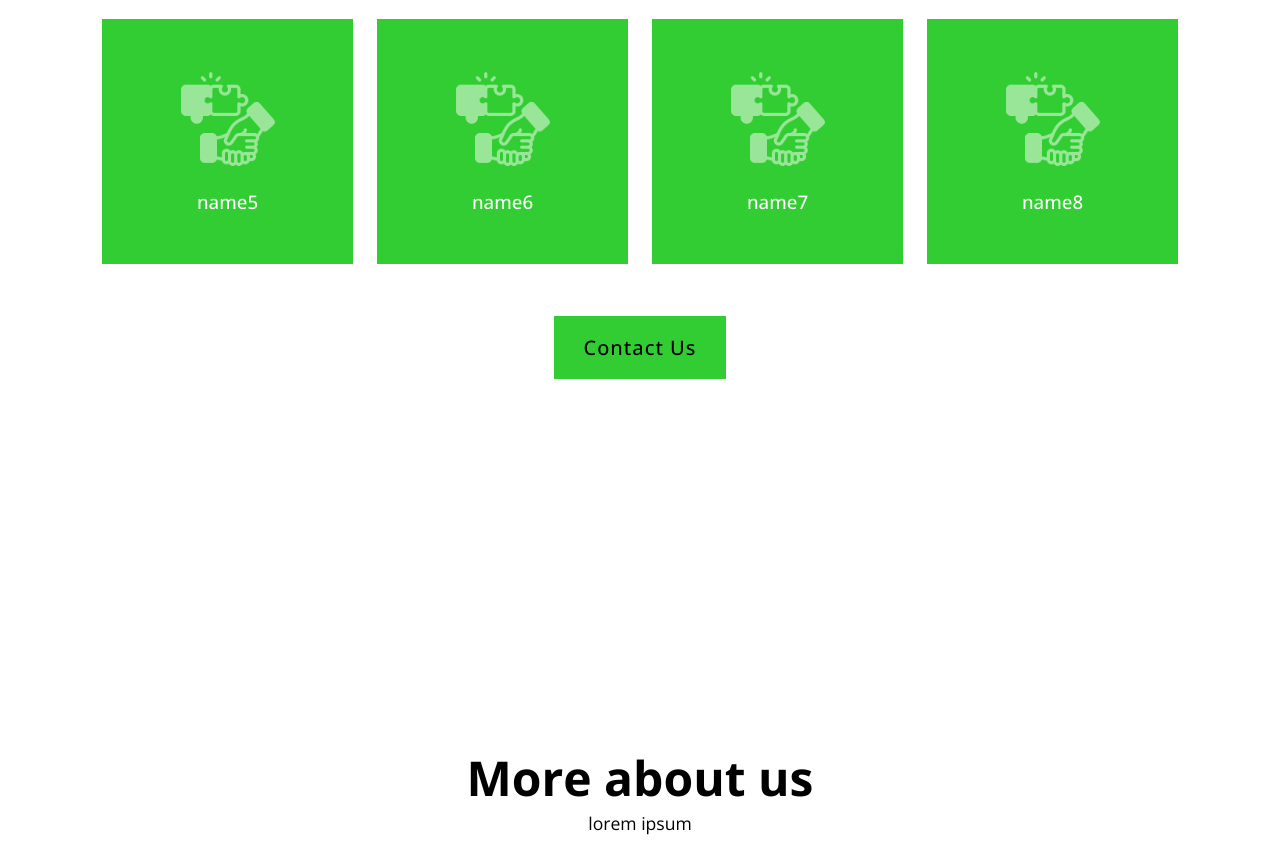
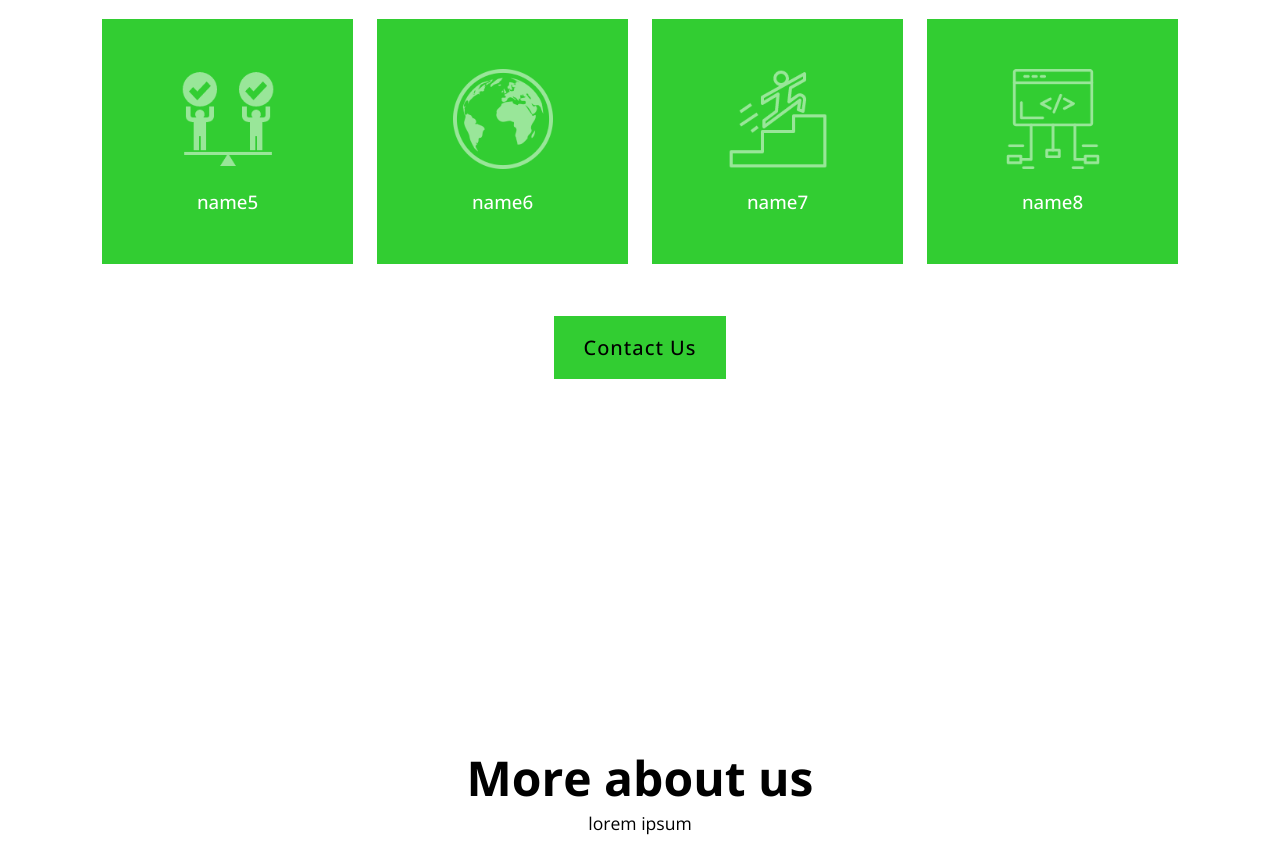
Before and after one commit to justmejmp/smallcompany, a plain HTML site: page index.html in a window 1280 px wide. Shown: the part 1277-2143 px from the top of the page. Drawn offline with nearby package versions, Linux system fonts and the light colour scheme.

Commit message:
Update index.html

```diff
--- a/index.html
+++ b/index.html
@@ -49,19 +49,19 @@
                 <h3>name4</h3>
             </div>
             <div class="servicesBx">
-                <img src="icon4.png">
+                <img src="icon5.png">
                 <h3>name5</h3>
             </div>
             <div class="servicesBx">
-                <img src="icon4.png">
+                <img src="icon6.png">
                 <h3>name6</h3>
             </div>
             <div class="servicesBx">
-                <img src="icon4.png">
+                <img src="icon7.png">
                 <h3>name7</h3>
             </div>
             <div class="servicesBx">
-                <img src="icon4.png">
+                <img src="icon8.png">
                 <h3>name8</h3>
             </div>
         </div>
```
